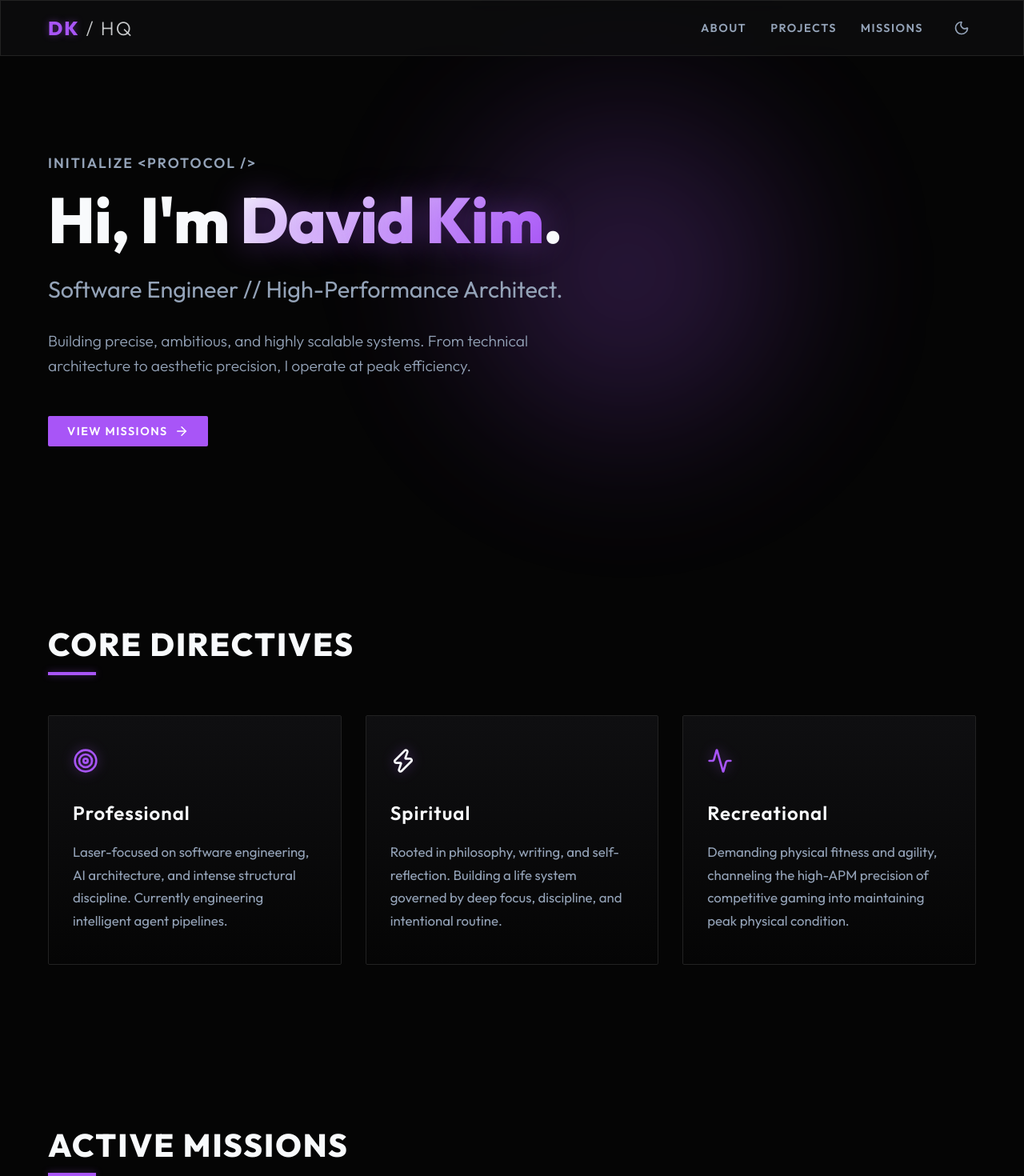
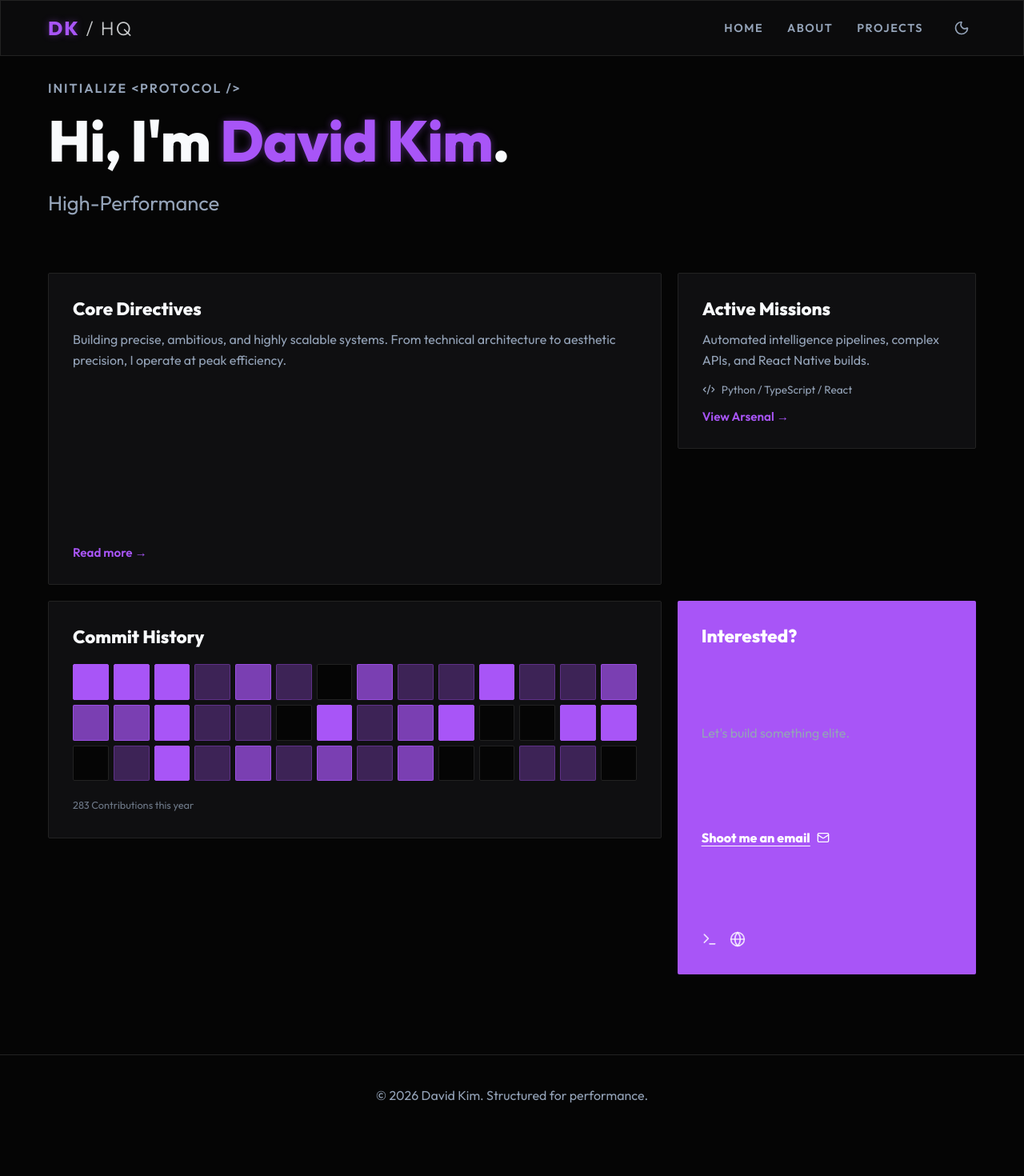
Before and after one commit to davidgskkim/portfolio-site, a React (Vite) app: page / in a window 1280 px wide. Shown: the top 1470 px of the page at 80% size. After the commit the page ends 1419 px from the top, so only its background shows below. Built offline with nearby package versions, Linux system fonts and the light colour scheme.

Commit message:
refactor: V2 Bento Dashboard Architecture

```diff
--- a/package.json
+++ b/package.json
@@ -12,7 +12,9 @@
   "dependencies": {
     "lucide-react": "^1.8.0",
     "react": "^19.2.4",
-    "react-dom": "^19.2.4"
+    "react-dom": "^19.2.4",
+    "react-router-dom": "^7.14.1",
+    "react-type-animation": "^3.2.0"
   },
   "devDependencies": {
     "@eslint/js": "^9.39.4",
--- a/src/App.tsx
+++ b/src/App.tsx
@@ -1,22 +1,27 @@
+import { BrowserRouter as Router, Routes, Route } from 'react-router-dom';
 import { ThemeProvider } from './context/ThemeContext';
 import { Navbar } from './components/Navbar';
-import { Hero } from './components/Hero';
+import { Home } from './pages/Home';
 import { About } from './components/About';
 import { Projects } from './components/Projects';
 
 function App() {
   return (
     <ThemeProvider>
-      <Navbar />
-      <main className="container">
-        <Hero />
-        <About />
-        <Projects />
-      </main>
+      <Router>
+        <Navbar />
+        <main className="container" style={{ marginTop: '100px', paddingBottom: '100px' }}>
+          <Routes>
+            <Route path="/" element={<Home />} />
+            <Route path="/about" element={<About />} />
+            <Route path="/projects" element={<Projects />} />
+          </Routes>
+        </main>
 
-      <footer style={{ padding: '40px 0', textAlign: 'center', color: 'var(--text-secondary)', borderTop: '1px solid var(--border-subtle)', marginTop: '60px' }}>
-        <p>© 2026 David Kim. Structured for performance.</p>
-      </footer>
+        <footer style={{ padding: '40px 0', textAlign: 'center', color: 'var(--text-secondary)', borderTop: '1px solid var(--border-subtle)', marginTop: 'auto' }}>
+          <p>© 2026 David Kim. Structured for performance.</p>
+        </footer>
+      </Router>
     </ThemeProvider>
   );
 }
--- a/src/components/Navbar.tsx
+++ b/src/components/Navbar.tsx
@@ -1,22 +1,26 @@
 import { useTheme } from '../context/ThemeContext';
 import { Moon, Sun } from 'lucide-react';
+import { Link, useLocation } from 'react-router-dom';
 import './Navbar.css';
 
 export const Navbar = () => {
   const { theme, toggleTheme } = useTheme();
+  const location = useLocation();
+
+  const isActive = (path: string) => location.pathname === path ? 'active-link' : '';
 
   return (
     <nav className="navbar glass">
       <div className="nav-container">
-        <div className="nav-logo">
+        <Link to="/" className="nav-logo">
           <span className="accent-text">DK</span>
           <span className="logo-hq">/ HQ</span>
-        </div>
+        </Link>
 
         <div className="nav-links">
-          <a href="#about" className="nav-link">About</a>
-          <a href="#projects" className="nav-link">Projects</a>
-          <a href="#hobbies" className="nav-link">Missions</a>
+          <Link to="/" className={`nav-link ${isActive('/')}`}>Home</Link>
+          <Link to="/about" className={`nav-link ${isActive('/about')}`}>About</Link>
+          <Link to="/projects" className={`nav-link ${isActive('/projects')}`}>Projects</Link>
           <button
             onClick={toggleTheme}
             className="theme-toggle"
--- /dev/null
+++ b/src/pages/Home.css
@@ -0,0 +1,175 @@
+.home-dashboard {
+  animation: fadeIn 0.8s ease-out;
+}
+
+@keyframes fadeIn {
+  from { opacity: 0; transform: translateY(10px); }
+  to { opacity: 1; transform: translateY(0); }
+}
+
+.dashboard-hero {
+  margin-bottom: 4rem;
+}
+
+.typewriter-container {
+  height: 40px;
+  margin-top: 10px;
+}
+
+.bento-grid {
+  display: grid;
+  grid-template-columns: repeat(3, 1fr);
+  grid-auto-rows: minmax(150px, auto);
+  gap: 20px;
+}
+
+.bento-card {
+  padding: 30px;
+  display: flex;
+  flex-direction: column;
+  justify-content: space-between;
+  text-decoration: none;
+  color: inherit;
+  transition: all 0.3s ease;
+}
+
+.bento-card.glass:hover {
+  background: var(--bg-secondary);
+}
+
+.bento-about {
+  grid-column: span 2;
+  grid-row: span 2;
+}
+
+.bento-projects {
+  grid-column: span 1;
+  grid-row: span 1;
+}
+
+.bento-github {
+  grid-column: span 2;
+  grid-row: span 1;
+}
+
+.bento-cta {
+  grid-column: span 1;
+  grid-row: span 2;
+  background: var(--accent-base) !important;
+  color: #fff !important;
+  border: none;
+}
+
+.bento-cta:hover {
+  transform: translateY(-4px) scale(1.02);
+  box-shadow: 0 0 30px var(--accent-glow-strong);
+}
+
+.bento-cta h3, .bento-cta p {
+  color: #fff;
+}
+
+.bento-card h3 {
+  font-size: 1.4rem;
+  margin-bottom: 12px;
+  font-weight: 700;
+}
+
+.bento-card p {
+  color: var(--text-secondary);
+  line-height: 1.6;
+  font-size: 1rem;
+  margin-bottom: 15px;
+}
+
+.bento-link-text {
+  color: var(--accent-base);
+  font-weight: 600;
+  font-size: 0.95rem;
+  margin-top: auto;
+  transition: padding-left 0.2s ease;
+}
+
+.bento-card:hover .bento-link-text {
+  padding-left: 5px;
+}
+
+.mini-tech-stack {
+  display: flex;
+  align-items: center;
+  gap: 8px;
+  color: var(--text-secondary);
+  font-size: 0.85rem;
+  margin-top: auto;
+  margin-bottom: 15px;
+}
+
+.email-link {
+  display: inline-flex;
+  align-items: center;
+  gap: 8px;
+  color: #fff;
+  font-weight: 700;
+  margin-top: 10px;
+  text-decoration: underline;
+  text-underline-offset: 4px;
+}
+
+.social-links-bento {
+  display: flex;
+  gap: 15px;
+  margin-top: 25px;
+}
+
+.social-icon {
+  color: rgba(255, 255, 255, 0.8);
+  transition: all 0.2s ease;
+}
+
+.social-icon:hover {
+  color: #fff;
+  transform: scale(1.1);
+}
+
+/* Heatmap Logic */
+.heatmap-placeholder {
+  display: grid;
+  grid-template-columns: repeat(14, 1fr);
+  gap: 6px;
+  margin-bottom: 10px;
+}
+
+.heat-square {
+  aspect-ratio: 1;
+  border-radius: 2px;
+  background: var(--bg-primary);
+  border: 1px solid var(--border-subtle);
+}
+
+.heat-square.level-1 { background: rgba(168, 85, 247, 0.3); border-color: rgba(168, 85, 247, 0.3); }
+.heat-square.level-2 { background: rgba(168, 85, 247, 0.7); border-color: rgba(168, 85, 247, 0.7); }
+.heat-square.level-3 { background: rgba(168, 85, 247, 1); border-color: rgba(168, 85, 247, 1); }
+
+.subtext {
+  font-size: 0.8rem !important;
+  opacity: 0.7;
+  margin-bottom: 0 !important;
+  margin-top: 10px;
+}
+
+@media (max-width: 900px) {
+  .bento-grid {
+    grid-template-columns: 1fr 1fr;
+  }
+  .bento-about { grid-column: span 2; }
+  .bento-projects { grid-column: span 1; }
+  .bento-github { grid-column: span 2; }
+}
+
+@media (max-width: 600px) {
+  .bento-grid {
+    grid-template-columns: 1fr;
+  }
+  .bento-card { grid-column: span 1 !important; grid-row: span 1 !important;}
+  .heatmap-placeholder { grid-template-columns: repeat(10, 1fr); }
+}
--- /dev/null
+++ b/src/pages/Home.tsx
@@ -0,0 +1,83 @@
+import { TypeAnimation } from 'react-type-animation';
+import { Link } from 'react-router-dom';
+import { Terminal, Globe, Mail, Code2 } from 'lucide-react';
+import './Home.css';
+
+export const Home = () => {
+  return (
+    <div className="home-dashboard">
+
+      {/* Hero Header */}
+      <section className="dashboard-hero">
+        <h2 className="hero-greeting" style={{fontSize: '1rem', color: 'var(--text-secondary)', letterSpacing: '2px', marginBottom: '10px', fontWeight: 600}}>INITIALIZE &lt;PROTOCOL /&gt;</h2>
+        <h1 className="hero-title" style={{fontSize: '4.5rem', fontWeight: 800, marginBottom: '1rem', letterSpacing: '-1px'}}>
+          Hi, I'm <span className="accent-text gradient-glow">David Kim</span>.
+        </h1>
+        <div className="typewriter-container">
+          <TypeAnimation
+            sequence={[
+              'Software Engineer.',
+              1000,
+              'High-Performance Architect.',
+              1000,
+              'Agentic Systems Builder.',
+              1000,
+            ]}
+            wrapper="span"
+            speed={50}
+            className="hero-subtitle"
+            style={{fontSize: '1.6rem', color: 'var(--text-secondary)'}}
+            repeat={Infinity}
+            cursor={true}
+          />
+        </div>
+      </section>
+
+      {/* Bento Grid layout */}
+      <section className="bento-grid">
+
+        {/* Intro/About snippet */}
+        <Link to="/about" className="bento-card sharp-card glass bento-about">
+          <h3>Core Directives</h3>
+          <p>
+            Building precise, ambitious, and highly scalable systems. From technical architecture to aesthetic precision, I operate at peak efficiency.
+          </p>
+          <span className="bento-link-text">Read more →</span>
+        </Link>
+
+        {/* Projects Teaser */}
+        <Link to="/projects" className="bento-card sharp-card glass bento-projects">
+          <h3>Active Missions</h3>
+          <p>Automated intelligence pipelines, complex APIs, and React Native builds.</p>
+          <div className="mini-tech-stack">
+            <Code2 size={16}/> Python / TypeScript / React
+          </div>
+          <span className="bento-link-text">View Arsenal →</span>
+        </Link>
+
+        {/* GitHub Heatmap Placeholder */}
+        <div className="bento-card sharp-card glass bento-github">
+          <h3 style={{marginBottom: '20px'}}>Commit History</h3>
+          <div className="heatmap-placeholder">
+            {Array.from({ length: 42 }).map((_, i) => (
+               <div key={i} className={`heat-square level-${Math.floor(Math.random() * 4)}`}></div>
+            ))}
+          </div>
+          <p className="subtext">283 Contributions this year</p>
+        </div>
+
+        {/* Contact/CTA */}
+        <div className="bento-card sharp-card bento-cta">
+          <h3>Interested?</h3>
+          <p>Let's build something elite.</p>
+          <a href="mailto:davidgsk.kim@gmail.com" className="email-link">Shoot me an email <Mail size={16}/></a>
+          <div className="social-links-bento">
+            <a href="https://github.com/davidgskkim" target="_blank" rel="noreferrer" className="social-icon"><Terminal size={20}/></a>
+            <a href="#" className="social-icon"><Globe size={20}/></a>
+          </div>
+        </div>
+
+      </section>
+    </div>
+  );
+};
```
Also changed, not shown: 1 other file (tests, documents, lock files or other folders).
